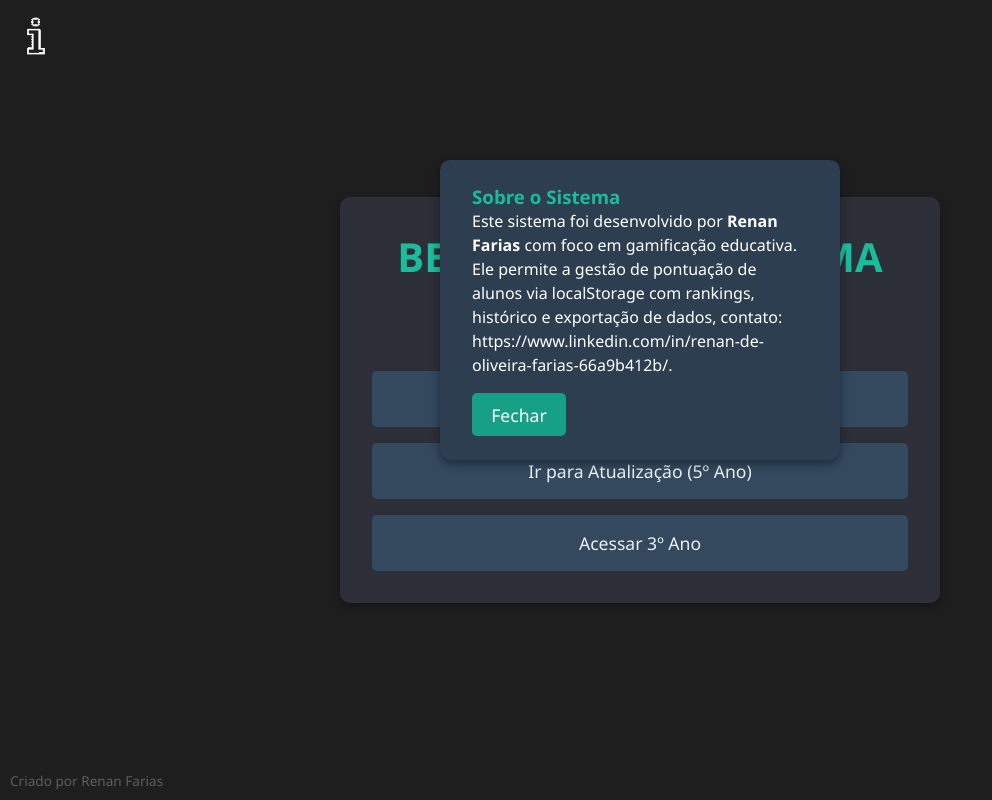
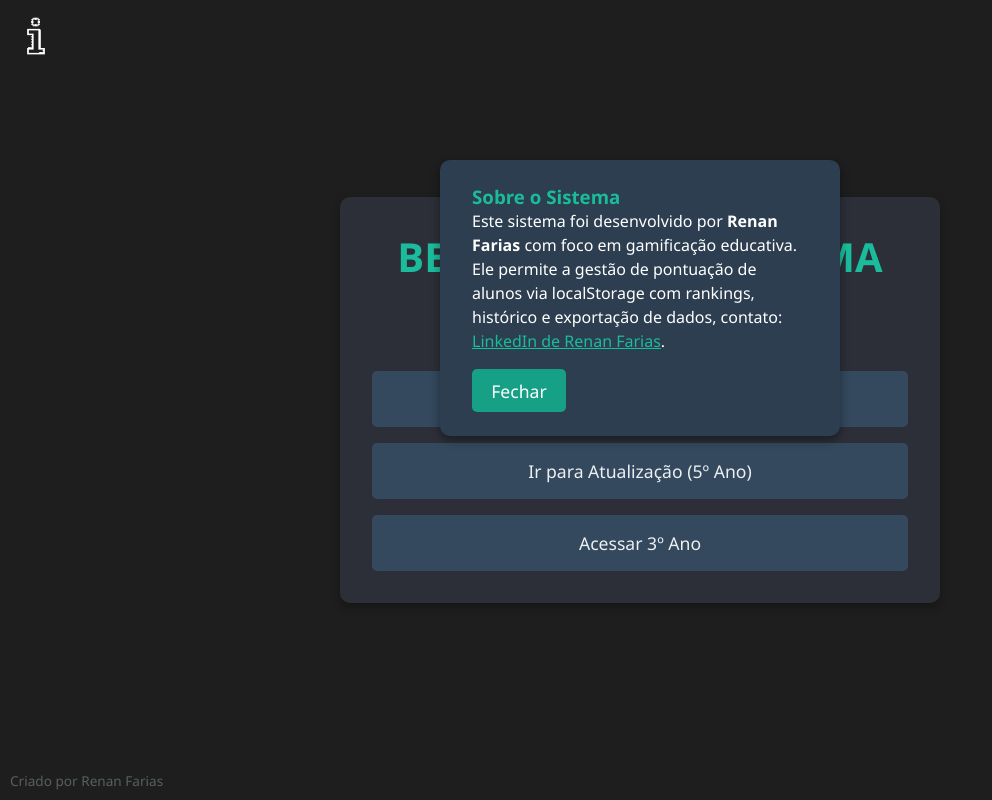
Before and after one commit to Nansinyx26/Maker_Coins3.00, a plain HTML site: page index.html in a window 1280 px wide. Both pictures are taken after a click on the button 36 px from the left and 38 px from the top of the page. Shown: the whole page, without its empty margins (0-992 px from the left). Drawn offline with Linux system fonts and the light colour scheme.

Commit message:
Update index.html

```diff
--- a/index.html
+++ b/index.html
@@ -71,11 +71,11 @@
     max-width: 400px;
     box-shadow: 0 4px 10px rgba(0,0,0,0.4);">
     <h3 style="margin-top:0; color: #1abc9c;">Sobre o Sistema</h3>
-    <p style="line-height: 1.5;">
-      Este sistema foi desenvolvido por <strong>Renan Farias</strong> com foco em gamificação educativa.
-      Ele permite a gestão de pontuação de alunos via <code>localStorage</code> com rankings, histórico
-      e exportação de dados, contato: https://www.linkedin.com/in/renan-de-oliveira-farias-66a9b412b/.
-    </p>
+   <p style="line-height: 1.5;">
+  Este sistema foi desenvolvido por <strong>Renan Farias</strong> com foco em gamificação educativa.
+  Ele permite a gestão de pontuação de alunos via <code>localStorage</code> com rankings, histórico
+  e exportação de dados, contato: <a href="https://www.linkedin.com/in/renan-de-oliveira-farias-66a9b412b/" target="_blank" style="color: #1abc9c; text-decoration: underline;">LinkedIn de Renan Farias</a>.
+</p>
     <button onclick="document.getElementById('sobre').style.display='none'" style="
       margin-top: 1rem;
       background: #16a085;
```
